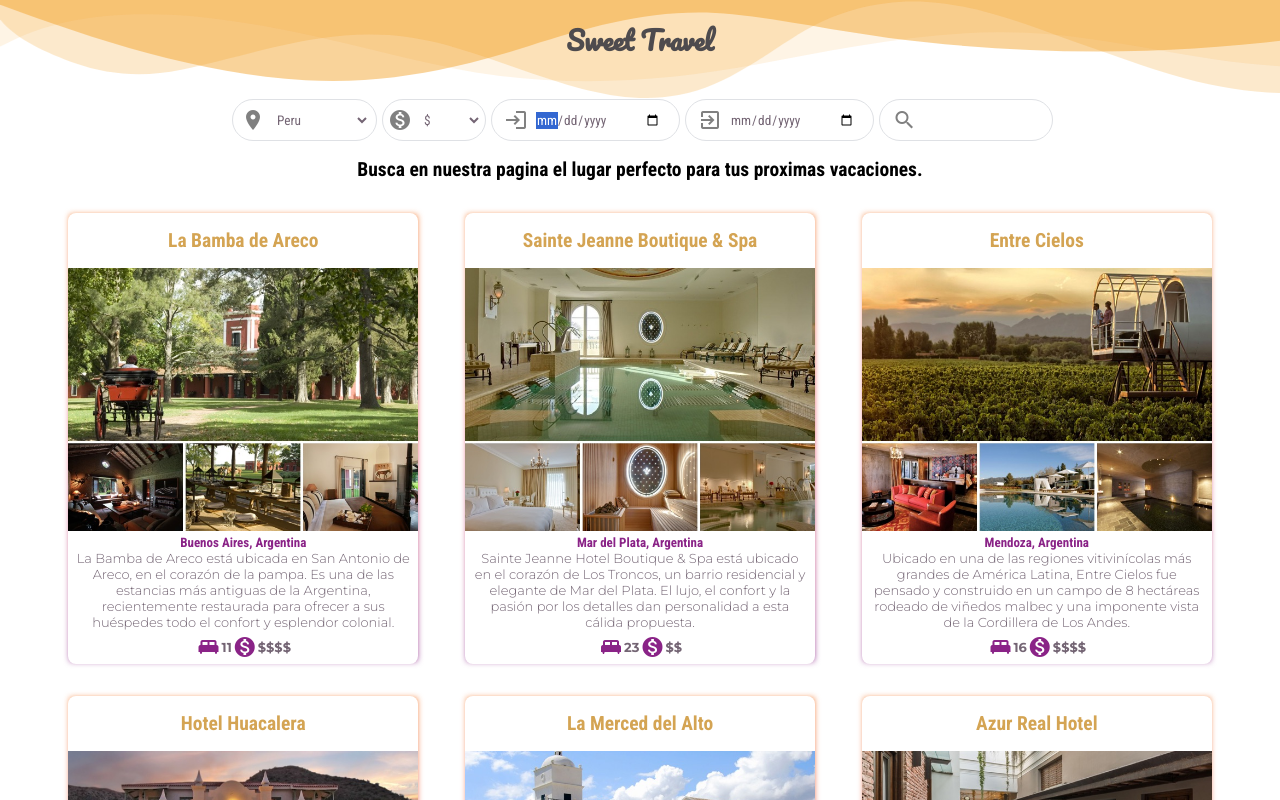
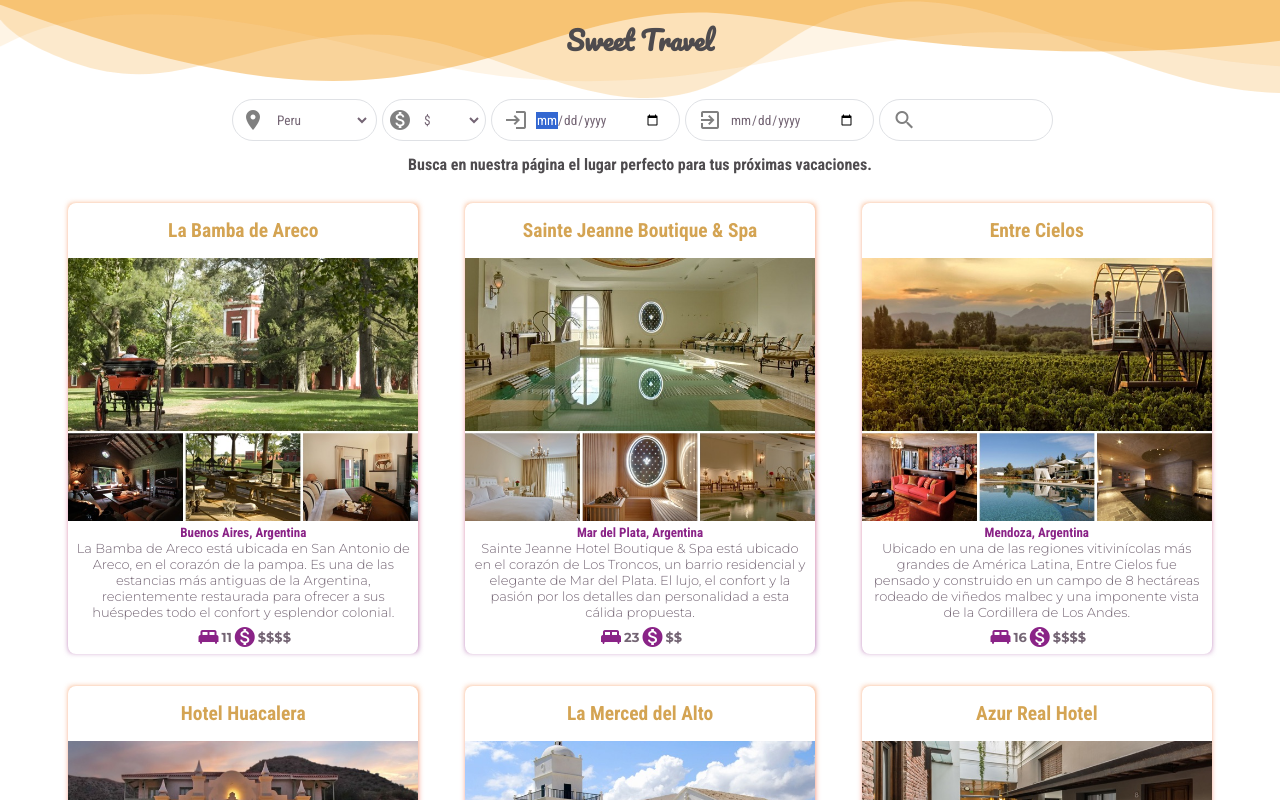
Before and after one commit to cinthylli/sweet, a React (Create React App) app in the folder sweet/: page / in a window 1280 px wide. Shown: the top 800 px of the page. Built offline with nearby package versions, Linux system fonts and the light colour scheme.

Commit message:
ajustes css

```diff
--- a/sweet/public/index.html
+++ b/sweet/public/index.html
@@ -1,5 +1,5 @@
 <!DOCTYPE html>
-<html lang="en">
+<html lang="es">
   <head>
     <meta charset="utf-8" />
     <link rel="icon" href="%PUBLIC_URL%/favicon.ico" />
--- a/sweet/src/components/pages/CardsHooks.jsx
+++ b/sweet/src/components/pages/CardsHooks.jsx
@@ -28,14 +28,10 @@ export default function CardsList(props) {
     });
   }
 
-  console.log("price:", filteredCards)
   if (query.initialDate !== "" || query.finalDate !== "") {
 
     if (initialDateInMiliseconds <= yesterdayInMiliseconds || finalDateInMilisenconds <= yesterdayInMiliseconds) {
       message = message.concat("Por favor selecciona una fecha futura.");
-      console.log("Por favor selecciona una fecha futura.");
-
-      console.log(message);
     }
     else if (initialDateInMiliseconds <= finalDateInMilisenconds) {
       filteredCards = filteredCards.filter((hotel) => {
@@ -45,11 +41,9 @@ export default function CardsList(props) {
         );
       });
     } else {
-      message = message.concat("La fecha inicial es mayor a la fecha final. Por favor ajusta la busqueda");
-
+      message = message.concat("La fecha inicial es mayor a la fecha final. Por favor ajusta la búsqueda.");
     }
   }
-  console.log("fechas:", filteredCards)
 
   if (query.search !== "") {
     filteredCards = filteredCards.filter((hotel) => {
@@ -61,20 +55,16 @@ export default function CardsList(props) {
 
   if (query.country === "" && query.price === "" && query.initialDate === "" && query.finalDate === "" && query.search === "") {
     filteredCards = data;
-    message = message.concat("Busca en nuestra pagina el lugar perfecto para tus proximas vacaciones.");
-
+    message = message.concat("Busca en nuestra página el lugar perfecto para tus próximas vacaciones.");
   } else {
     if (filteredCards.length === 0) {
-      message = message.concat("No hay hoteles disponibles con dicha busqueda");
-
+      message = message.concat("No hay hoteles disponibles con dicha búsqueda.");
     }
   }
 
-
-
   return (
     <>
-      <h2>{message}</h2>
+      <h2 className="message">{message}</h2>
       <main className="cards-container">
         {filteredCards.map((hotel) => {
           return (
--- a/sweet/src/index.css
+++ b/sweet/src/index.css
@@ -1,6 +1,5 @@
 body {
   margin: 0;
-
   font-family: 'Montserrat', sans-serif;
   font-weight: 300;
   font-size: small;
@@ -61,7 +60,6 @@ a {
 .header-search #form-search .header-input-container {
   /* background-color: rgba(207, 128, 38, 0.925); */
   margin-left: 5px;
-
   align-items: baseline;
   display: flex;
   flex-direction: row;
--- a/sweet/src/styles/cards.css
+++ b/sweet/src/styles/cards.css
@@ -1,7 +1,12 @@
+
 main {
   margin: 0.8em 5em;
 }
 
+h2.message {
+  color:#4e4b4e;
+  font-size: medium;
+}
 .cards-container {
   display: flex;
   flex-wrap: wrap;
--- a/sweet/src/styles/footer.css
+++ b/sweet/src/styles/footer.css
@@ -1,3 +1,19 @@
+@media screen and (min-width: 40em) {
+  footer{
+      grid-template-columns: 1fr ;
+      grid-template-rows: 2fr;
+  }
+  footer .footer-left {
+    grid-column: 1;
+    grid-row: 1;
+  }
+   footer .footer-right {
+    grid-column: 1;
+    grid-row: 2;
+  }
+}
+
+
 footer {
   width: 100%;
   height: 50px;
```
